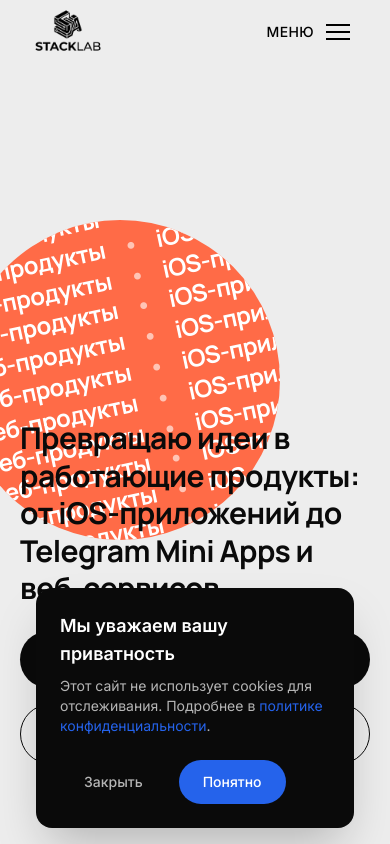
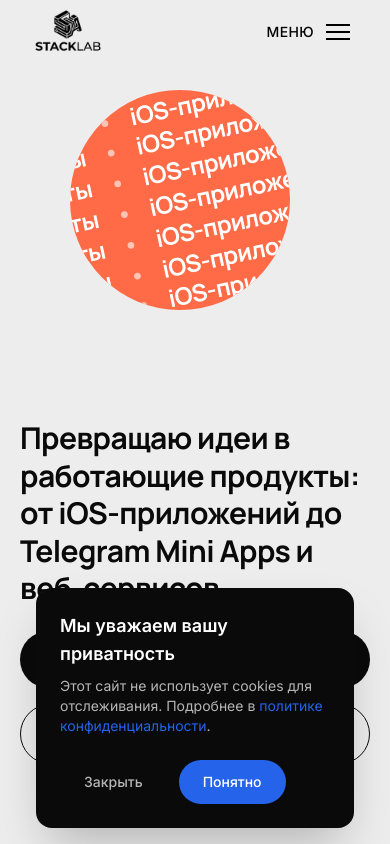
Before and after one commit to Camelot770/my_portfolio, a Next.js app: page / in a window 390 px wide. Shown: the top 844 px of the page. Built offline with nearby package versions, Linux system fonts and the light colour scheme.

Commit message:
Hide custom cursor on mobile, adjust hero circle size and position
- Disable custom cursor on touch devices and screens < 768px
- Reduce hero circle size from 320px to 220px on mobile
- Move circle position higher on mobile (y: 200 instead of 380)

```diff
--- a/src/components/sections/Hero.tsx
+++ b/src/components/sections/Hero.tsx
@@ -37,9 +37,21 @@ function generateCircleHoleClipPath(
 }
 
 export function Hero() {
-  // Positions
-  const centerPosition = { x: 680, y: 400 }; // Center of screen (start)
-  const defaultPosition = { x: 120, y: 380 }; // Left side (rest position)
+  const [isMobile, setIsMobile] = useState(false);
+
+  // Check for mobile on mount
+  useEffect(() => {
+    const checkMobile = () => window.innerWidth < 768;
+    setIsMobile(checkMobile());
+
+    const handleResize = () => setIsMobile(checkMobile());
+    window.addEventListener('resize', handleResize);
+    return () => window.removeEventListener('resize', handleResize);
+  }, []);
+
+  // Positions - different for mobile
+  const centerPosition = isMobile ? { x: 200, y: 250 } : { x: 680, y: 400 };
+  const defaultPosition = isMobile ? { x: 180, y: 200 } : { x: 120, y: 380 };
 
   const [mousePosition, setMousePosition] = useState(centerPosition);
   const [isHovering, setIsHovering] = useState(false);
@@ -48,14 +60,19 @@ export function Hero() {
 
   // Initial animation: center -> left
   useEffect(() => {
+    // Set initial position based on mobile state
+    const initialPos = isMobile ? { x: 200, y: 250 } : { x: 680, y: 400 };
+    setMousePosition(initialPos);
+
     const timer = setTimeout(() => {
-      setMousePosition(defaultPosition);
+      const targetPos = isMobile ? { x: 180, y: 200 } : { x: 120, y: 380 };
+      setMousePosition(targetPos);
       setHasAnimatedIn(true);
     }, 800); // Start moving after 800ms
 
     return () => clearTimeout(timer);
   // eslint-disable-next-line react-hooks/exhaustive-deps
-  }, []);
+  }, [isMobile]);
 
   useEffect(() => {
     const handleMouseMove = (e: MouseEvent) => {
@@ -88,7 +105,8 @@ export function Hero() {
     }
   };
 
-  const circleSize = 320;
+  // Smaller circle on mobile
+  const circleSize = isMobile ? 220 : 320;
 
   // Generate repeated text lines to fill the screen
   const generateTextLines = () => {
--- a/src/components/ui/CustomCursor.tsx
+++ b/src/components/ui/CustomCursor.tsx
@@ -14,9 +14,28 @@ interface ButtonRect {
 const MAX_FILL_WIDTH = 350;
 const MAX_FILL_HEIGHT = 80;
 
+// Check if device is mobile/touch
+const isTouchDevice = () => {
+  if (typeof window === 'undefined') return false;
+  return 'ontouchstart' in window || navigator.maxTouchPoints > 0;
+};
+
 export function CustomCursor() {
   const [position, setPosition] = useState({ x: -100, y: -100 });
   const [isVisible, setIsVisible] = useState(false);
+  const [isMobile, setIsMobile] = useState(false);
+
+  // Check for mobile on mount
+  useEffect(() => {
+    setIsMobile(isTouchDevice() || window.innerWidth < 768);
+
+    const handleResize = () => {
+      setIsMobile(isTouchDevice() || window.innerWidth < 768);
+    };
+
+    window.addEventListener('resize', handleResize);
+    return () => window.removeEventListener('resize', handleResize);
+  }, []);
   const [isOverHero, setIsOverHero] = useState(false);
   const [buttonRect, setButtonRect] = useState<ButtonRect | null>(null);
   const [isHoveringButton, setIsHoveringButton] = useState(false);
@@ -139,6 +158,9 @@ export function CustomCursor() {
   const cursorSize = isHoveringProject ? projectCursorSize : (isHoveringButton && buttonRect ? buttonRect.width : size);
   const cursorHeight = isHoveringProject ? projectCursorSize : (isHoveringButton && buttonRect ? buttonRect.height : size);
 
+  // Don't render on mobile
+  if (isMobile) return null;
+
   return (
     <>
       <motion.div
```
